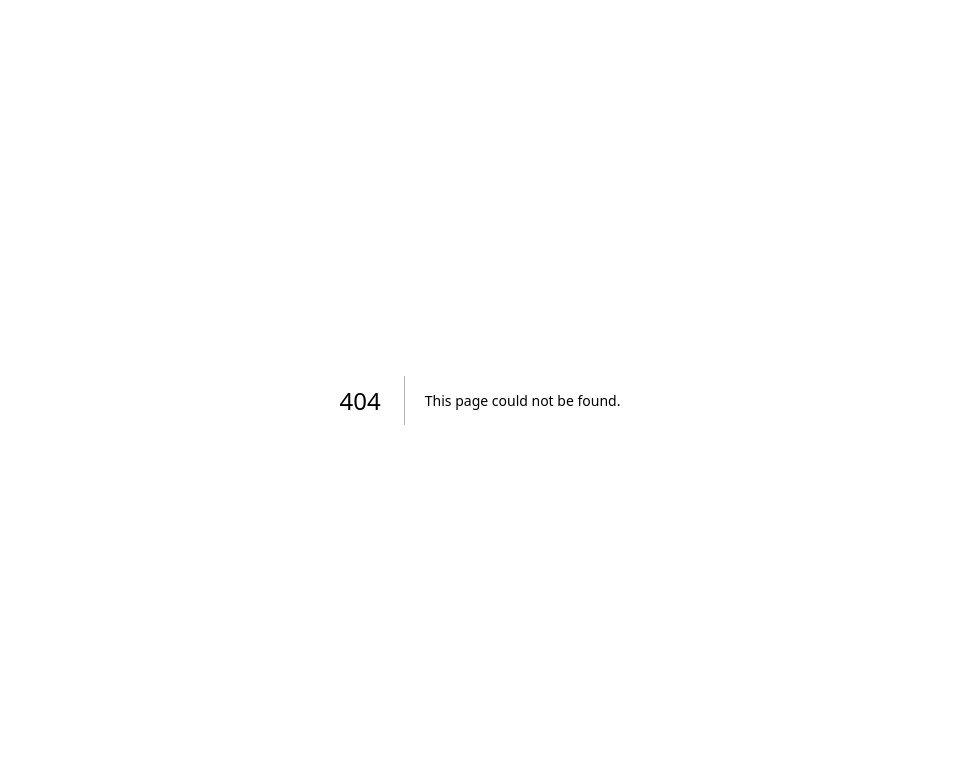
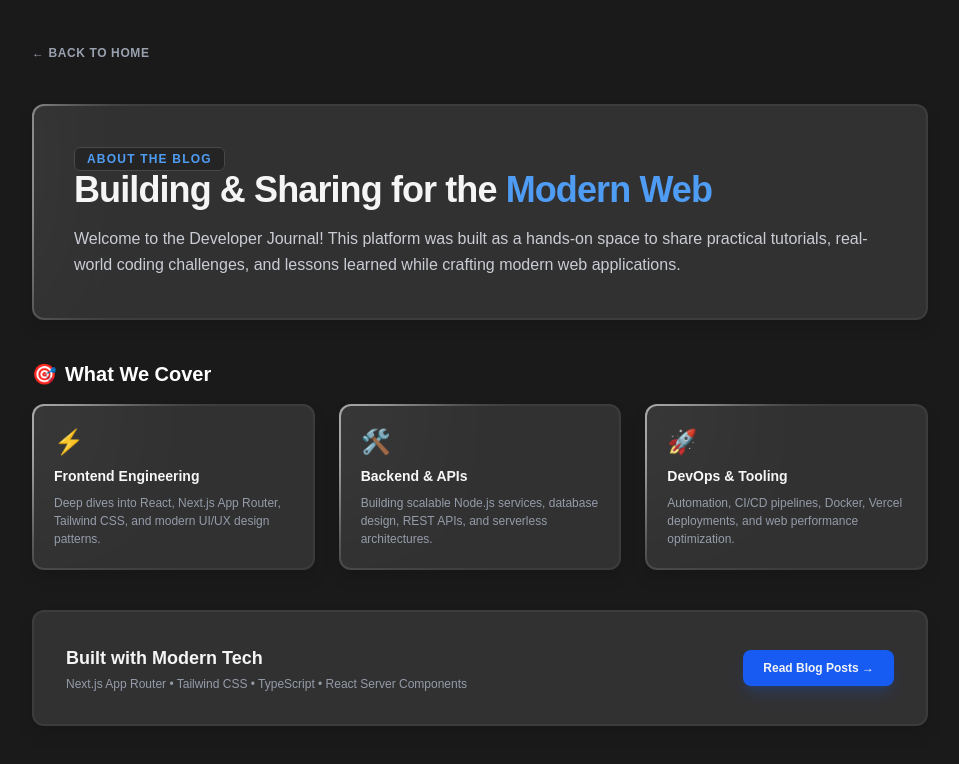
Before and after one commit to rzjaffery/nextjs-document-project, a Next.js app: page /about in a window 1280 px wide. Before the commit this address had no page. Shown: the top 764 px of the page, without its empty margins (160-1119 px from the left). Built offline with nearby package versions, Linux system fonts and the light colour scheme.

Commit message:
Created About screen

```diff
--- /dev/null
+++ b/app/about/page.tsx
@@ -0,0 +1,107 @@
+import Link from "next/link";
+
+export const metadata = {
+    title: "About | Developer Journal",
+    description: "Learn more about our mission, topics, and technical background.",
+};
+
+export default function AboutPage() {
+    const topics = [
+        {
+            icon: "⚡",
+            title: "Frontend Engineering",
+            description: "Deep dives into React, Next.js App Router, Tailwind CSS, and modern UI/UX design patterns."
+        },
+        {
+            icon: "🛠️",
+            title: "Backend & APIs",
+            description: "Building scalable Node.js services, database design, REST APIs, and serverless architectures."
+        },
+        {
+            icon: "🚀",
+            title: "DevOps & Tooling",
+            description: "Automation, CI/CD pipelines, Docker, Vercel deployments, and web performance optimization."
+        }
+    ];
+
+    return (
+        <main className="min-h-screen bg-[#1a1a1a] text-white p-6 sm:p-10">
+            <div className="max-w-4xl mx-auto space-y-10">
+
+                {/* Top Navigation */}
+                <div>
+                    <Link
+                        href="/"
+                        className="inline-flex items-center gap-1.5 text-xs font-semibold uppercase tracking-wider text-gray-400 hover:text-white transition-colors"
+                    >
+                        ← Back to Home
+                    </Link>
+                </div>
+
+                {/* Hero Mission Card */}
+                <div className="relative drop-shadow-xl overflow-hidden rounded-xl bg-[#3d3c3d] p-0.5">
+                    <div className="absolute w-72 h-64 bg-white blur-[60px] -left-1/3 -top-1/3 pointer-events-none" />
+
+                    <div className="relative z-[1] bg-[#323132] opacity-95 rounded-[10px] p-6 sm:p-10 space-y-4">
+                        <span className="text-xs font-bold uppercase tracking-widest text-blue-400 bg-[#1a1a1a]/60 px-3 py-1 rounded-md border border-[#4a4949]">
+                            About The Blog
+                        </span>
+
+                        <h1 className="text-2xl sm:text-4xl font-extrabold text-white tracking-tight">
+                            Building & Sharing for the <span className="text-blue-400">Modern Web</span>
+                        </h1>
+
+                        <p className="text-gray-300 text-sm sm:text-base leading-relaxed">
+                            Welcome to the Developer Journal! This platform was built as a hands-on space to share practical tutorials, real-world coding challenges, and lessons learned while crafting modern web applications.
+                        </p>
+                    </div>
+                </div>
+
+                {/* What We Cover Grid */}
+                <section className="space-y-4">
+                    <h2 className="text-xl font-bold text-white flex items-center gap-2">
+                        <span>🎯</span> What We Cover
+                    </h2>
+
+                    <div className="grid grid-cols-1 sm:grid-cols-3 gap-6">
+                        {topics.map((item) => (
+                            <div key={item.title} className="relative drop-shadow-xl overflow-hidden rounded-xl bg-[#3d3c3d] p-0.5">
+                                <div className="absolute w-56 h-48 bg-white blur-[50px] -left-1/2 -top-1/2 pointer-events-none opacity-60" />
+
+                                <div className="relative z-[1] bg-[#323132] opacity-95 rounded-[10px] p-5 h-full flex flex-col justify-between space-y-3">
+                                    <div className="space-y-2">
+                                        <div className="text-2xl">{item.icon}</div>
+                                        <h3 className="font-bold text-sm text-white">{item.title}</h3>
+                                        <p className="text-xs text-gray-400 leading-normal">{item.description}</p>
+                                    </div>
+                                </div>
+                            </div>
+                        ))}
+                    </div>
+                </section>
+
+                {/* Author / Tech Stack Info Card */}
+                <div className="relative drop-shadow-xl overflow-hidden rounded-xl bg-[#3d3c3d] p-0.5">
+                    <div className="absolute w-56 h-48 bg-white blur-[50px] -left-1/2 -top-1/2 pointer-events-none opacity-60" />
+
+                    <div className="relative z-[1] bg-[#323132] opacity-95 rounded-[10px] p-6 sm:p-8 flex flex-col sm:flex-row items-center justify-between gap-6">
+                        <div className="space-y-1 text-center sm:text-left">
+                            <h3 className="text-lg font-bold text-white">Built with Modern Tech</h3>
+                            <p className="text-xs text-gray-400">
+                                Next.js App Router • Tailwind CSS • TypeScript • React Server Components
+                            </p>
+                        </div>
+
+                        <Link
+                            href="/blog"
+                            className="px-5 py-2.5 rounded-lg bg-blue-600 hover:bg-blue-500 text-white text-xs font-semibold transition-all duration-200 shrink-0 shadow-lg shadow-blue-600/20"
+                        >
+                            Read Blog Posts →
+                        </Link>
+                    </div>
+                </div>
+
+            </div>
+        </main>
+    );
+}
```
